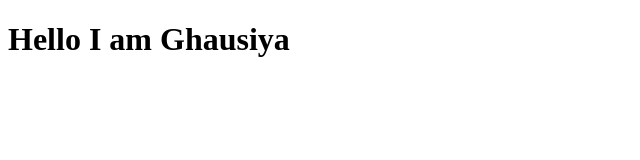
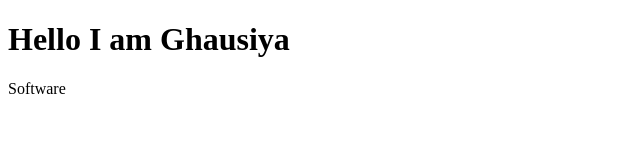
Before and after one commit to ghausiyaWebKhan/learningGit-Github, a plain HTML site: page index.html in a window 1280 px wide. Shown: the full height of the page, 0-640 px from the left. Drawn offline with Linux system fonts and the light colour scheme.

Commit message:
add modified file in html

```diff
--- a/index.html
+++ b/index.html
@@ -7,5 +7,6 @@
 </head>
 <body>
     <h1>Hello I am Ghausiya</h1>
+    <p>Software</p>
 </body>
 </html>
```
